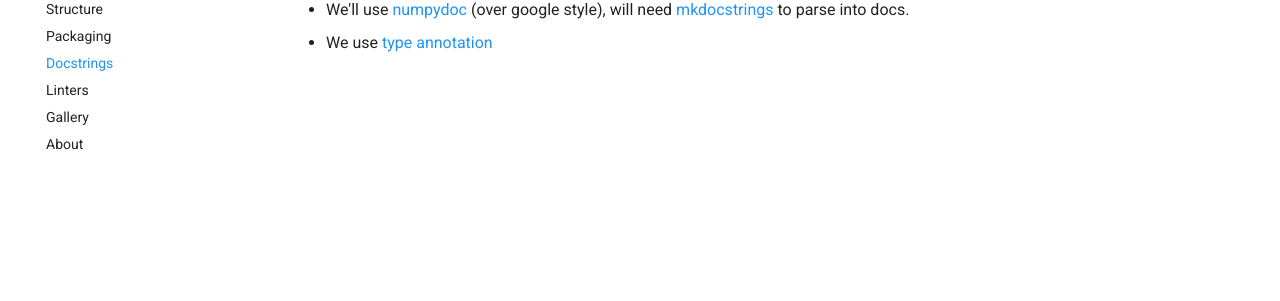
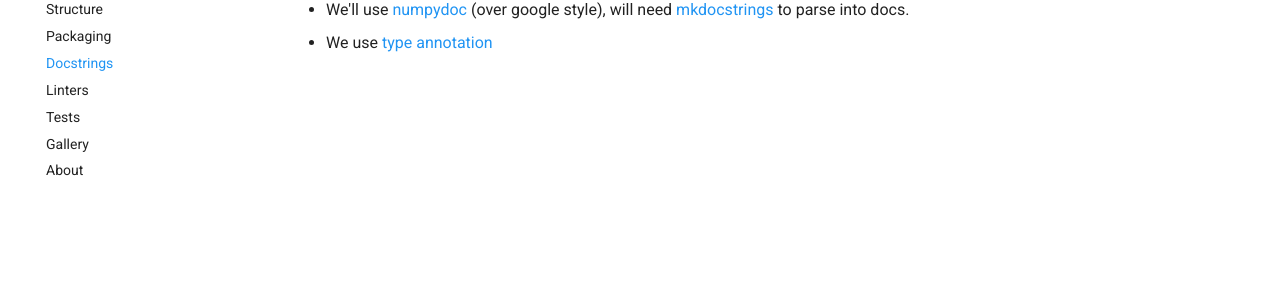
Before and after one commit to flatironinstitute/ccn-template, an MkDocs documentation site: the page built from docs/notes/04-docstrings.md, in a window 1280 px wide. Shown: the part 183-484 px from the top of the page. Built offline with MkDocs 1.6.1 and Material for MkDocs 9.7.7, drawn with Linux system fonts in a browser that asks for light colours; comment, search, counter and statistics services are not loaded.

Commit message:
Update mkdocs.yml

```diff
--- a/mkdocs.yml
+++ b/mkdocs.yml
@@ -7,6 +7,7 @@ nav:
     - Packaging: notes/03-documentation.md
     - Docstrings: notes/04-docstrings.md
     - Linters: notes/05-linters-style.md
+    - Tests: notes/06-tests.md
     - Gallery: generated/gallery
     - About: about.md
 theme:
```
